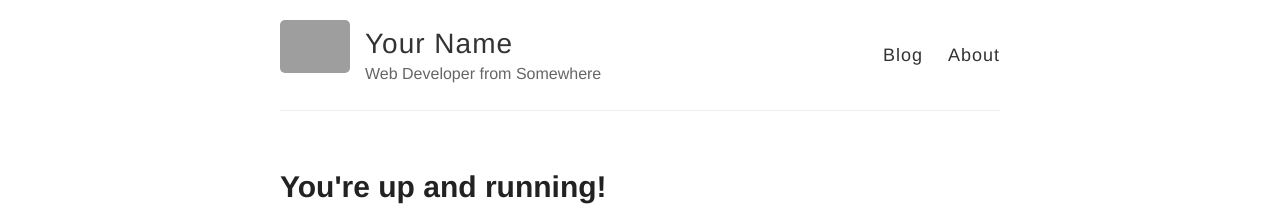
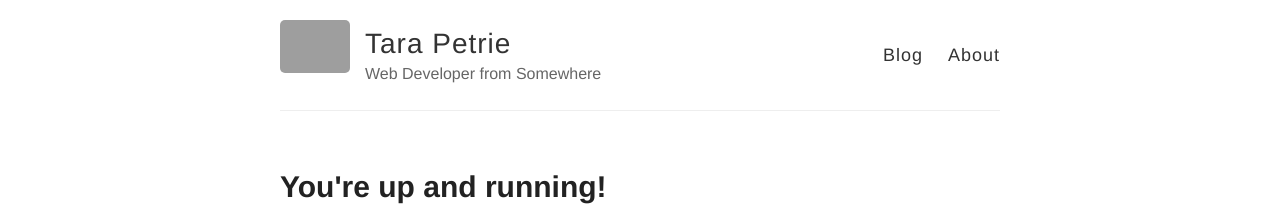
Before and after one commit to Tara-Petrie/Tara-Petrie.github.io, a Jekyll site: the page built from index.html, in a window 1280 px wide. Shown: the top 222 px of the page. Built offline with Jekyll 4.4.1, drawn with Linux system fonts in a browser that asks for light colours; grey boxes are pictures that could not be loaded.

Commit message:
Add our name

```diff
--- a/_config.yml
+++ b/_config.yml
@@ -3,7 +3,7 @@
 #
 
 # Name of your site (displayed in the header)
-name: Your Name
+name: Tara Petrie
 
 # Short bio or description (displayed in the header)
 description: Web Developer from Somewhere
```
